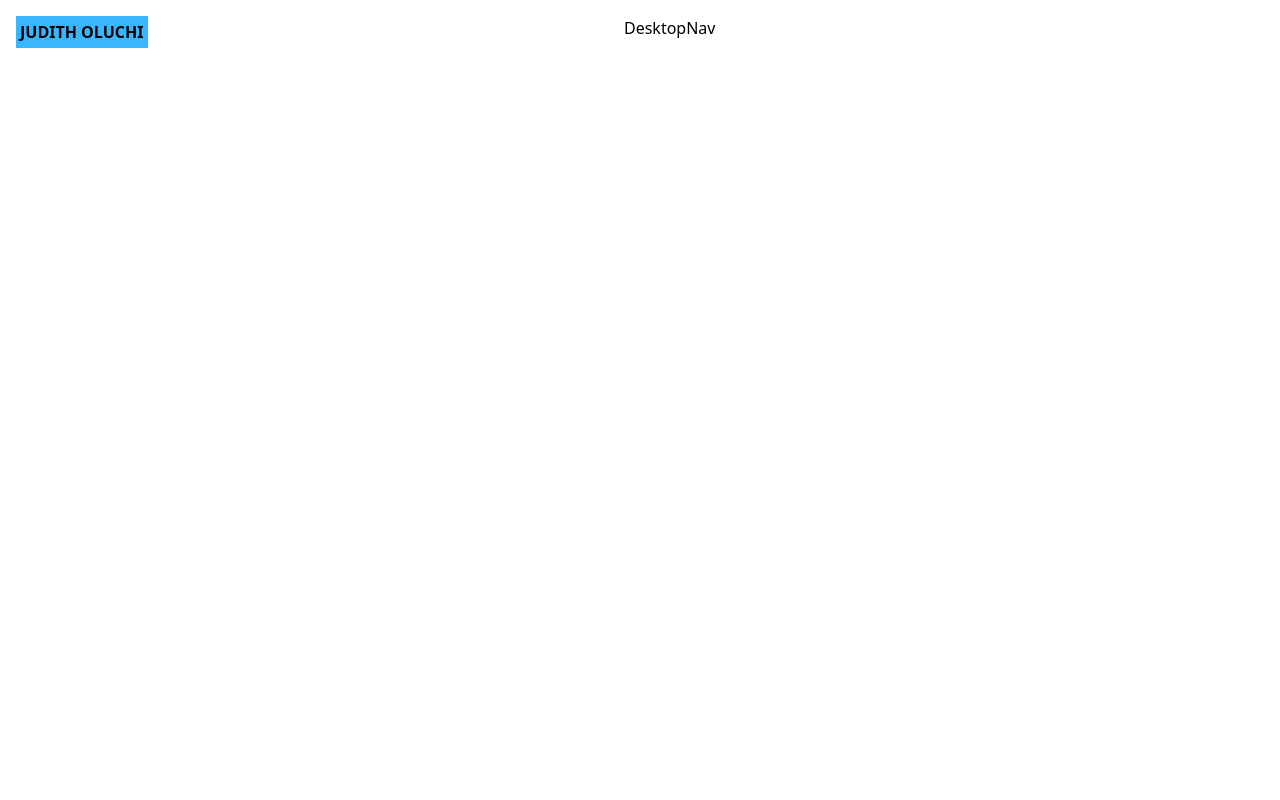
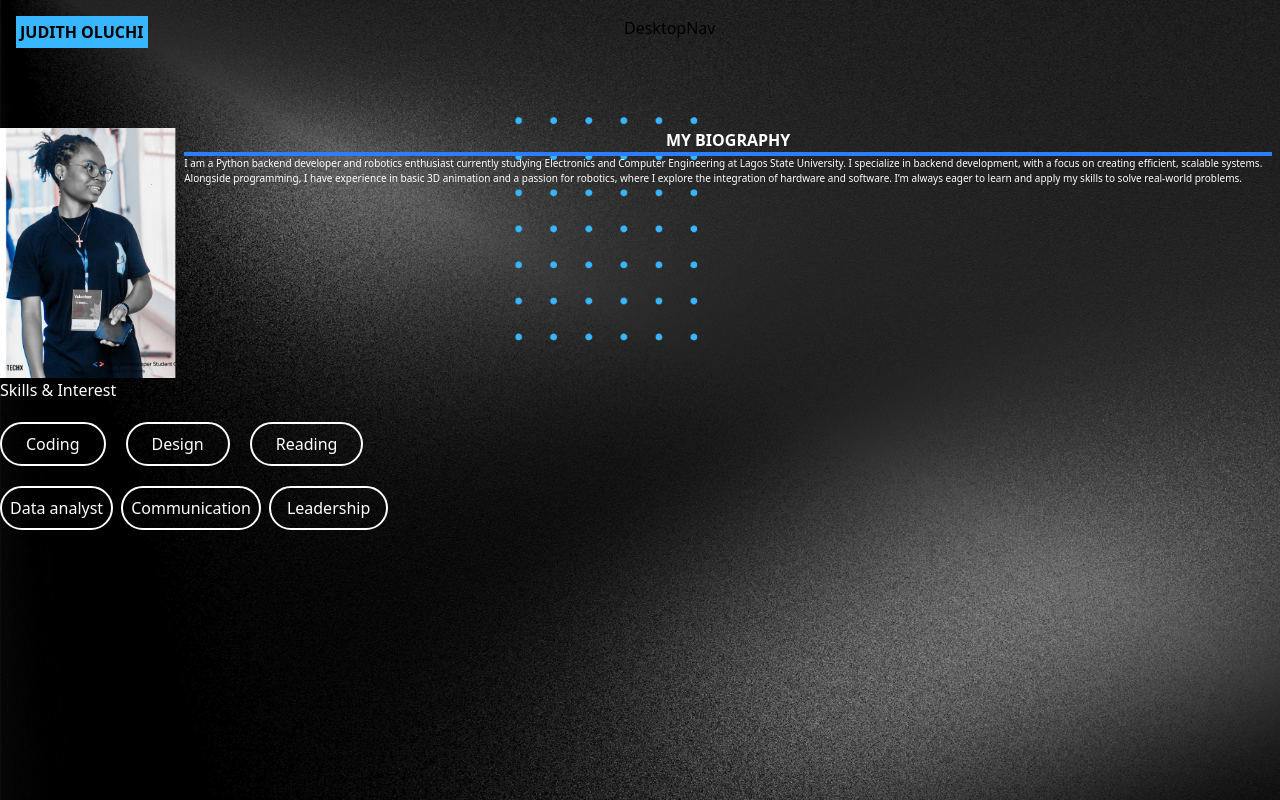
Before and after one commit to devsolary/judith-portfolio, a React (Vite) app: page /about in a window 1280 px wide. Built offline with nearby package versions, Linux system fonts and the light colour scheme; the HTML template or start-up script is replaced by a standard one.

Commit message:
add about page

```diff
--- a/src/App.tsx
+++ b/src/App.tsx
@@ -1,6 +1,11 @@
 import { Routes, Route} from "react-router-dom"
 import Home from "./pages/Home"
 import Header from "./components/Header"
+import AboutMe from "./pages/AboutMe"
+import Contact from "./pages/Contact"
+import Education from "./pages/Education"
+import Experiences from "./pages/Experiences"
+import Projects from "./pages/Projects"
 
 function App() {
 
@@ -9,6 +14,11 @@ function App() {
             <Header />
        <Routes>
       <Route path="/" element={<Home />} />
+      <Route path="/about" element={<AboutMe/>} />
+      <Route path="/contact" element={<Contact />} />
+      <Route path="/education" element={<Education/>} />
+      <Route path="/experience" element={<Experiences />} />
+      <Route path="/projects" element={<Projects/>} />
     </Routes>
     </>
   )
--- a/src/components/Header.tsx
+++ b/src/components/Header.tsx
@@ -1,12 +1,13 @@
 import { useMediaQuery } from 'react-responsive';
 import MobileNav from './MobileNav';
 import DesktopNav from './DesktopNav';
+import { Link } from 'react-router-dom';
 
 const Header = () => {
   const isMobile = useMediaQuery({ maxWidth: 767 });
   return (
     <div className="absolute px-4 py-4 flex flex-row w-[100vw] ">
-      <p className="p-1 bg-[#38b6ff] text-black font-bold">JUDITH OLUCHI</p>
+      <Link to="/" className="p-1 bg-[#38b6ff] text-black font-bold">JUDITH OLUCHI</Link>
       <div className='ml-auto w-[50vw]'>
         {isMobile ? <MobileNav /> : <DesktopNav />}
       </div>
--- a/src/components/MobileNav.tsx
+++ b/src/components/MobileNav.tsx
@@ -1,6 +1,8 @@
 import { useState } from "react";
 import { FaBars } from "react-icons/fa";
 import { MdClose } from "react-icons/md";
+import { Link } from "react-router-dom";
+
 
 const MobileNav = () => {
     const [isNavBarOpen, setIsNavbarOpen] = useState(false)
@@ -16,13 +18,13 @@ const MobileNav = () => {
         </button>
     </div>
     {
-        isNavBarOpen && (<div className="mt-10 flex absolute pl-10">
-            <ul className="flex flex-col">
-                <li>ABOUT ME</li>
-                <li>EDUCATION</li>
-                <li>EXPERIENCE</li>
-                <li>PROJECT</li>
-                <li>CONTACT</li>
+        isNavBarOpen && (<div className="ml-5 py-2.5 flex absolute w-[50vw] pl-4 bg-[#38b6ff] rounded-2xl border-2">
+            <ul className="flex flex-col divide-y-2 w-full space-y-2.5 font-bold text-white">
+                <Link to="/about">ABOUT ME</Link>
+                <Link to="/education">EDUCATION</Link>
+                <Link to="/experience">EXPERIENCE</Link>
+                <Link to="/project">PROJECT</Link>
+                <Link to="/contact">CONTACT</Link>
             </ul>
         </div>)
     }
--- a/src/index.css
+++ b/src/index.css
@@ -4,6 +4,9 @@
   .bg-hero-bg {
     background-image: url('/images/homebg.png');
   }
+  .bg-about-bg {
+    background-image: url('/images/aboutBg.png');
+  }
     .oluchi-bg {
     background-image: url('/images/oluchi1.png');
   }
--- a/src/pages/AboutMe.tsx
+++ b/src/pages/AboutMe.tsx
@@ -1,8 +1,33 @@
-
+import aboutImg from "/images/oluchiAboutImg.png"
 
 const AboutMe = () => {
   return (
-    <div>AboutMe</div>
+    <div className="h-screen bg-about-bg bg-cover bg-no-repeat pt-32">
+      <div className="">
+        <div className="flex flex-row">
+        <img src={aboutImg} alt=""  className="h-[250px]"/>
+        <div className="px-2 ">
+          <h1 className="text-white font-extrabold text-center border-b-4 border-blue-500">MY BIOGRAPHY</h1>
+          <p className=" text-white text-[10px]">I am a Python backend developer and robotics enthusiast currently studying Electronics and Computer Engineering at Lagos State University. I specialize in backend development, with a focus on creating efficient, scalable systems. Alongside programming, I have experience in basic 3D animation and a passion for robotics, where I explore the integration of hardware and software. I’m always eager to learn and apply my skills to solve real-world problems.</p>
+        </div>
+        </div>
+        <div>
+          <div className="text-white">
+            <h1>Skills & Interest</h1>
+            <ul className="flex space-x-5 pt-5">
+              <li className="border-2 py-2 px-6 rounded-4xl">Coding</li>
+              <li className="border-2 py-2 px-6 rounded-4xl">Design</li>
+              <li className="border-2 py-2 px-6 rounded-4xl">Reading</li>
+            </ul>
+                        <ul className="flex flex-row space-x-2 pt-5">
+              <li className="border-2 py-2 px-2 rounded-4xl whitespace-nowrap">Data analyst</li>
+              <li className="border-2 py-2 px-2 rounded-4xl">Communication</li>
+              <li className="border-2 py-2 px-4 rounded-4xl">Leadership</li>
+            </ul>
+          </div>
+        </div>
+      </div>
+    </div>
   )
 }
 
--- a/src/pages/Education.tsx
+++ b/src/pages/Education.tsx
@@ -2,7 +2,9 @@
 
 const Education = () => {
   return (
-    <div>Education</div>
+    <div className="h-screen bg-about-bg">
+
+    </div>
   )
 }
 
--- a/src/pages/Home.tsx
+++ b/src/pages/Home.tsx
@@ -6,7 +6,7 @@ const Home = () => {
       <div className="w-full mt-[10vh] flex flex-col justify-center text-center">
         <p className="text-[#38b6ff]">Hello !!!</p>
         <p className="text-[#d9d9d9] text-4xl font-extrabold">I'm Nwonumara Judith oluchi </p>
-        <p className="p-1 bg-[#38b6ff] text-[10px] text-center justify-center mx-24">PYTHON BACKEND DEVELOPER</p>
+        <p className="p-1 bg-[#38b6ff] text-[10px] text-center justify-center mx-24 font-bold border-2">PYTHON BACKEND DEVELOPER</p>
       </div>
       <div className="relative mt-10">
         <p className="absolute text-white w-[65vw] text-sm mt-5">Driven by a passion for creativity, technology, and precision, I bring expertise in data entry, modelling, 3D animations, and Python backend development. My meticulous attention to detail ensures accurate and efficient execution of tasks, whether managing data or developing technical solutions.</p>
```
Also changed, not shown: public/images/aboutBg.png (added), public/images/oluchiAboutImg.png (added).
